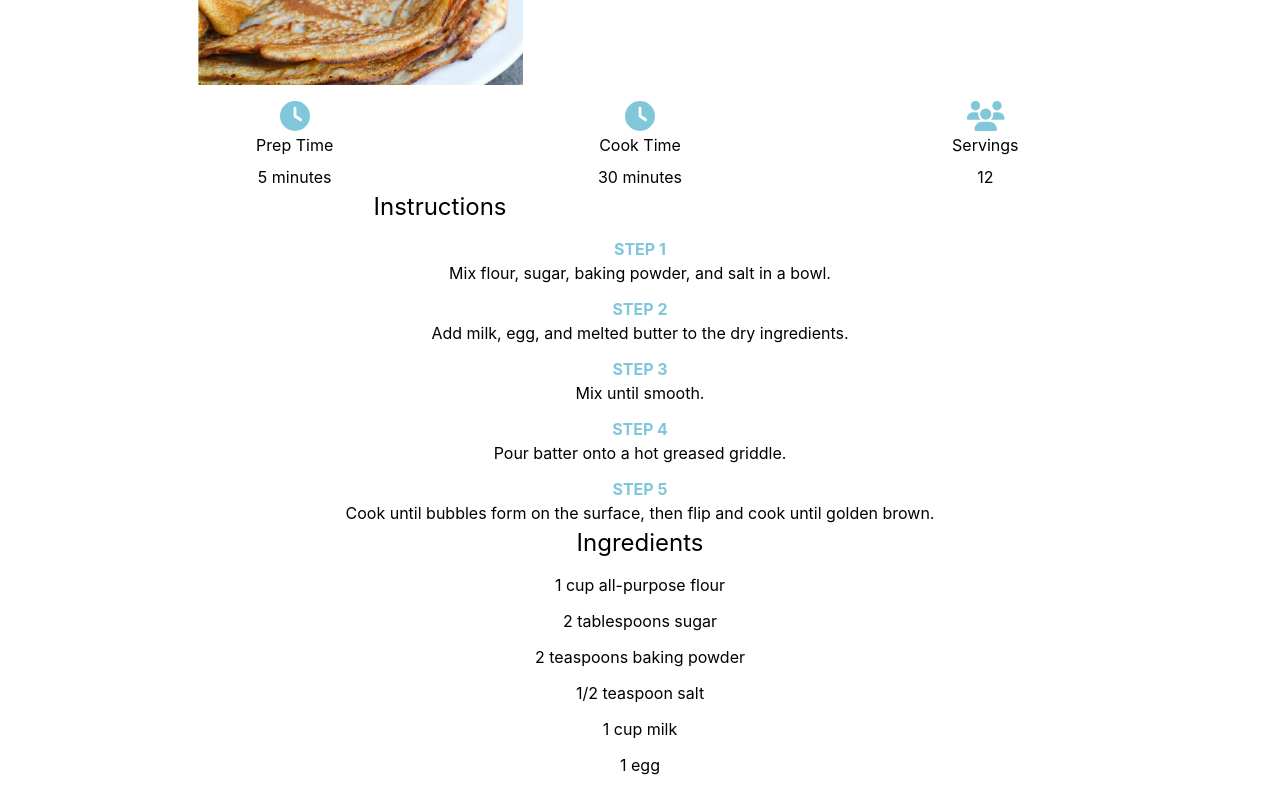
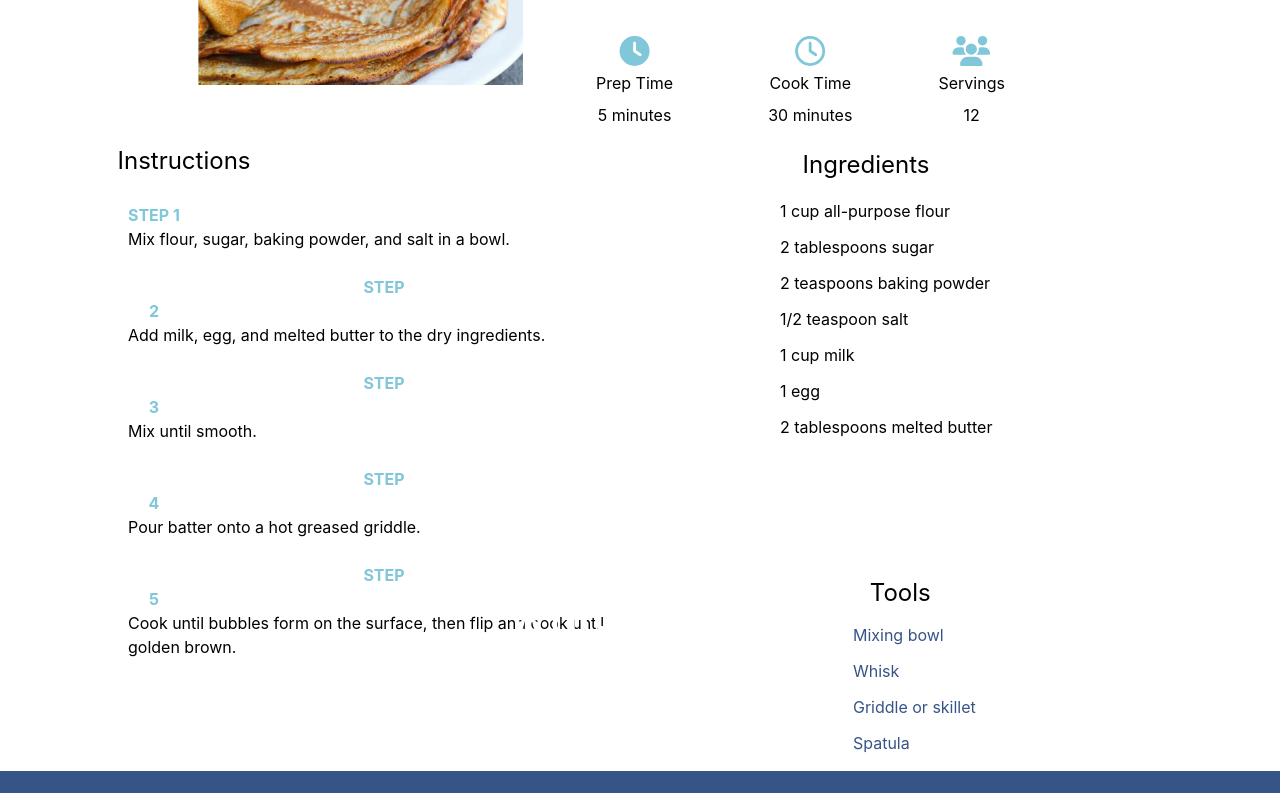
Before and after one commit to SimpleBites/FrontEnd, a React (Create React App) app in the folder app/: page /Recipe in a window 1280 px wide. Shown: the part 540-1333 px from the top of the page. Built offline with nearby package versions, Linux system fonts and the light colour scheme; no server answers.

Commit message:
recipe page

```diff
--- a/app/src/components/pages/footer.css
+++ b/app/src/components/pages/footer.css
@@ -1303,11 +1303,15 @@ li {
 .title-recipe-page {
     margin: 5px;
     font-size: 35px;
+    margin-left: -362px;
 }
 
 .description-recipe-page {
     margin-bottom: 260px !important;
+    margin-left: -5px;
+    text-align: left; /* Add this line to ensure text is aligned to the left */
 }
+
 
 .recipe-description-box {
     padding: 20px;
@@ -1316,14 +1320,55 @@ li {
   }
 
   .steps2 {
-	color: #7fc7d9;
-	margin-bottom: -5px;
-	margin-top: 10px;
-	position: relative;
-}
+    color: #7fc7d9;
+    margin-bottom: -5px;
+    margin-top: 20px !important;
+    position: relative;
+    margin-right: 460px;
+  }
+
+
 
 .recipes-container {
     display: flex;
     justify-content: flex-start;
     margin-left: 20px;
   }
+
+  .icons-placing-styling {
+    margin-left: 420px !important;
+    margin-top: -50px;
+  }
+
+.icons-padding {
+    margin-left: -100px;
+}
+
+.icons-padding2 {
+    margin-left: -200px;
+}
+
+.instruction-text-align {
+    text-align: left;
+}
+
+.ingre-text-style2 {
+    font-size: 24px;
+    margin-top: 20px;
+    margin-left: -60px;
+}
+
+.test-for-placing {
+    margin-left: 380px !important;
+    margin-top: -100px;
+}
+
+.ingre-text {
+    text-align: left !important;
+    margin-left: 140px;
+}
+
+.text-tools {
+    text-align: left !important;
+    margin-left: 60px;
+}
--- a/app/src/components/pages/recipe.js
+++ b/app/src/components/pages/recipe.js
@@ -1,6 +1,7 @@
 import React, { useEffect, useState } from 'react';
 import { FontAwesomeIcon } from '@fortawesome/react-fontawesome';
-import { faClock as fasClock, faClock, faUsers } from '@fortawesome/free-solid-svg-icons';
+import { faClock as FasClock, faUsers } from '@fortawesome/free-solid-svg-icons';
+import { faClock } from '@fortawesome/free-regular-svg-icons';
 import './footer.css';
 
 export default function Recipe() {
@@ -29,57 +30,71 @@ export default function Recipe() {
           <div key={recipe.id} className='top-recipe-page'>
             <div className="flex flex-wrap items-start justify-center">
               <img src="pancakes.png" className="image-container" style={{ width: '425px', height: 'auto', maxWidth: '325px', maxHeight: '325px', marginRight: '20px', marginTop: '20px' }} />
-              <div className="flex flex-col justify-center">
-                <h1 className="text-3xl text-black title title-recipe-page">{recipe.title}</h1>
+              <div className="flex flex-col justify-left">
+                <h1 className="text-black title title-recipe-page">{recipe.title}</h1>
                 <div className="recipe-description-box">
                   <p className="description-recipe-page">{recipe.description}</p>
                 </div>
               </div>
             </div>
 
-            <div className="flex justify-between mt-4">
-              <div className="w-1/3 pr-2">
-                <FontAwesomeIcon icon={fasClock} className="sizing" />
-                <div className="text-center">
+            <div className="">
+              <div className="w-ful flex icons-placing-styling">
+                <div className="w-1/3 pr-2 flex flex-col icons-padding3">
+                  <FontAwesomeIcon icon={FasClock} className="sizing" />
+                  <div className="text-center" style={{ paddingTop: '5px' }}>
                     <label className="block mb-2">Prep Time</label>
                     <p>{recipe.preparation_time}</p>
                   </div>
                 </div>
-              <div className="w-1/3 px-2">
+                <div className="w-2/3 px-2 flex flex-col  icons-padding">
                   <FontAwesomeIcon icon={faClock} className="sizing" />
-                <div className="text-center">
+                  <div className="text-center" style={{ paddingTop: '5px' }}>
                     <label className="block mb-2">Cook Time</label>
                     <p>{recipe.cooking_time}</p>
                   </div>
                 </div>
-              <div className="w-1/3 pl-2">
+
+                <div className="w-2/3 flex flex-col  icons-padding2">
                   <FontAwesomeIcon icon={faUsers} className="sizing" />
-                <div className="text-center">
+                  <div className="text-center" style={{ paddingTop: '5px' }}>
                     <label className="block mb-2">Servings</label>
                     <p>{recipe.servings}</p>
                   </div>
                 </div>
               </div>
+            </div>
             <div className="instructions">
-              <h1 className='Instr'>Instructions</h1>
+              <div className="flex flex-wrap">
+                <div className="lg:w-1/2 lg:col-span-1 order-2 lg:order-1">
+                  <div className="mb-4">
+                    <h1 className='Instr mt-4'>Instructions</h1>
                     {recipe.instructions.map((instruction, index) => (
                       <div key={index}>
-                  <div className="mt-3">
+                        <div className="mt-6">
                           <label className='steps2 font-bold uppercase'>STEP {index + 1}</label>
-                    <p>{instruction}</p>
+                          <p className="instruction-text-align">{instruction}</p>
                         </div>
                       </div>
                     ))}
                   </div>
-            <div className="ingredients">
-              <h1 className="block mb-2 ingre-text-style">Ingredients</h1>
+                </div>
+                <div className="lg:w-1/2 lg:col-span-1 lg:order-3">
+                  <div className="mb-4">
+                    <h1 className="block mb-4 ingre-text-style2">Ingredients</h1>
+                    <div className="mt-3">
                       {recipe.ingredients.map((ingredient, index) => (
-                <div className="mt-3">
-                  <p key={index}>{ingredient}</p>
+                        <div key={index} className="mt-3 mr-6">
+                          <div className="ingre-text">{ingredient}</div>
                         </div>
                       ))}
                     </div>
-            <div className="tools">
+                  </div>
+                </div>
+              </div>
+            </div>
+            <div className="flex flex-wrap test-for-placing">
+            <div className="lg:w-1/3 lg:order-1">
               <h1 className="block mb-2 ingre-text-style">Tools</h1>
               {recipe.tools.map((tool, index) => (
                 <div className="mt-3">
@@ -89,6 +104,7 @@ export default function Recipe() {
             </div>
             <span className="whitespace">white space</span>
           </div>
+          </div>
         )}
       </div>
     </div >
--- a/app/src/components/pages/submit.js
+++ b/app/src/components/pages/submit.js
@@ -8,7 +8,7 @@ import './footer.css';
 
 export default function Submit() {
   const [inputValues, setInputValues] = useState(['']);
-  const [extraValue, setHasValue] = useState(false); // This is a state variable, not an icon
+  const [extraValue, setHasValue] = useState(false);
   const [selectedImage, setSelectedImage] = useState(null);
   const [title, setTitle] = useState('');
   const [description, setDescription] = useState('');
@@ -215,7 +215,7 @@ export default function Submit() {
               </div>
             </div>
           </div>
-          <div className="flex"> {/* Added this div */}
+          <div className="flex">
             <div className="lg:w-1/2 lg:col-span-1 order-2 lg:order-1">
               <div className="mb-4">
                 <p className="Instr">Instructions</p>
@@ -231,8 +231,8 @@ export default function Submit() {
                         onChange={(e) => {
                           const newValue = e.target.value.slice(0, 60);
                           handleChange(index, newValue);
-                          e.target.style.height = newValue ? `${e.target.scrollHeight}px` : '33px'; // Set height based on content or 33px if no content
-                          e.target.style.width = `${Math.max(280, e.target.scrollWidth)}px`; // Set width based on content, but at least 280px
+                          e.target.style.height = newValue ? `${e.target.scrollHeight}px` : '33px';
+                          e.target.style.width = `${Math.max(280, e.target.scrollWidth)}px`;
                         }}
                         style={{ minHeight: '33px', resize: 'none', overflow: 'hidden', width: '280px' }}
                         maxLength={250}
```
Lines whose indentation alone changed are shown as unchanged.
